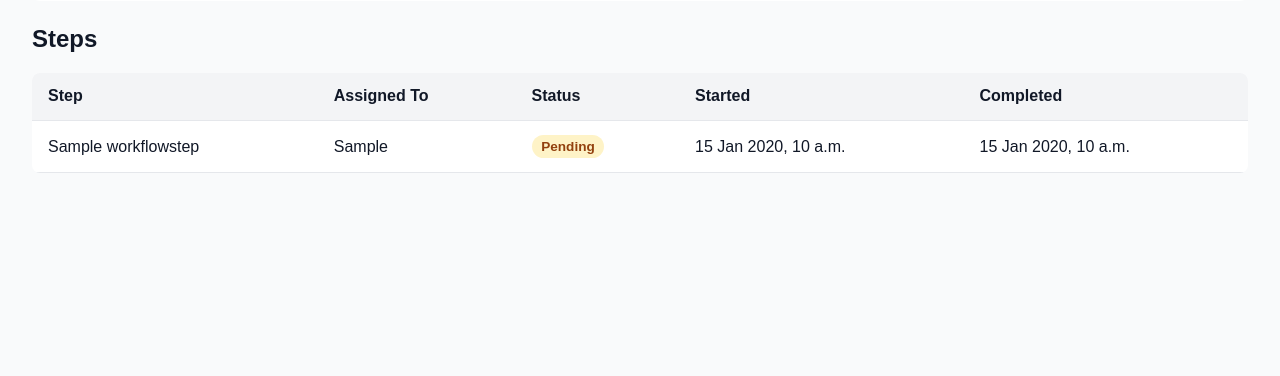
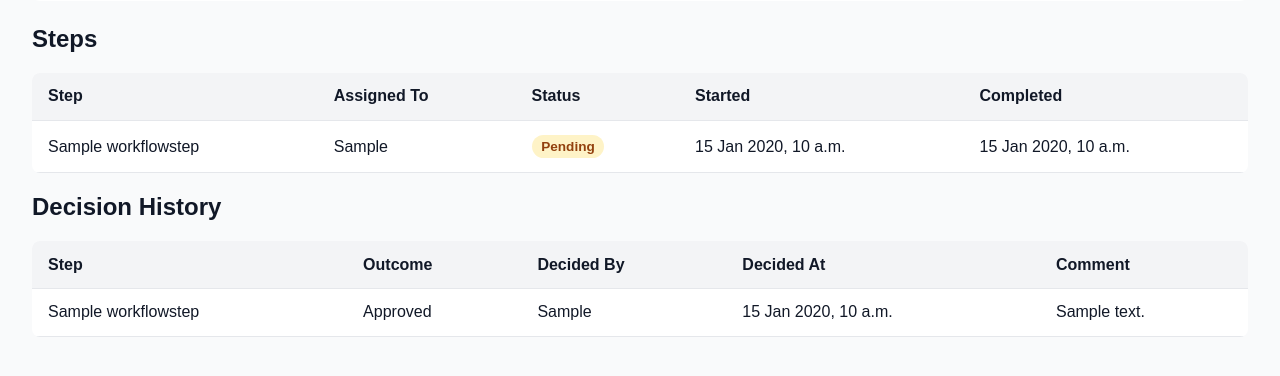
Before and after one commit to aneto-dev/opsflow, a Django app: a page that uses workflows/templates/workflows/run_detail.html in a window 1280 px wide. Shown: the part 257-633 px from the top of the page. Run offline with Django 5.2, Linux system fonts and the light colour scheme; tables that the repository leaves empty hold one stand-in row (values such as "Sample post").

Commit message:
feat: add workflow decision safety guards and authorization checks

```diff
--- a/workflows/templates/workflows/run_detail.html
+++ b/workflows/templates/workflows/run_detail.html
@@ -84,7 +84,7 @@
         <strong>Completed At:</strong> {{ run.completed_at|default:"—" }}
     </div>
 
-    {% if active_step %}
+    {% if can_decide %}
     <div class="card">
         <h2>Make Decision</h2>
         <form method="post">
@@ -126,5 +126,33 @@
             {% endfor %}
         </tbody>
     </table>
+
+        <h2>Decision History</h2>
+    <table>
+        <thead>
+            <tr>
+                <th>Step</th>
+                <th>Outcome</th>
+                <th>Decided By</th>
+                <th>Decided At</th>
+                <th>Comment</th>
+            </tr>
+        </thead>
+        <tbody>
+            {% for decision in decisions %}
+            <tr>
+                <td>{{ decision.step_run.step.name }}</td>
+                <td>{{ decision.get_outcome_display }}</td>
+                <td>{{ decision.decided_by }}</td>
+                <td>{{ decision.decided_at }}</td>
+                <td>{{ decision.comment|default:"—" }}</td>
+            </tr>
+            {% empty %}
+            <tr>
+                <td colspan="5">No decisions recorded yet.</td>
+            </tr>
+            {% endfor %}
+        </tbody>
+    </table>
 </body>
 </html>
--- a/workflows/views.py
+++ b/workflows/views.py
@@ -1,6 +1,6 @@
 from django.shortcuts import redirect
 from django.views.generic import ListView, DetailView
-from workflows.models import WorkflowRun
+from workflows.models import WorkflowRun, WorkflowDecision
 from workflows.forms import WorkflowDecisionForm
 from workflows.services import WorkflowService
 
@@ -22,15 +22,48 @@ class WorkflowRunDetailView(DetailView):
 
     def get_context_data(self, **kwargs):
         context = super().get_context_data(**kwargs)
+
+        active_step = self.object.step_runs.filter(status="in_progress").first()
+        can_decide = (
+            active_step
+            and self.request.user.is_authenticated
+            and self.request.user.username == active_step.assigned_to
+        )
+
+        context["decisions"] = (
+            WorkflowDecision.objects
+            .filter(step_run__workflow_run=self.object)
+            .select_related("step_run", "step_run__step")
+            .order_by("-decided_at")
+        )
+        context["active_step"] = active_step
+        context["can_decide"] = can_decide
         context["decision_form"] = WorkflowDecisionForm()
+
         return context
 
     def post(self, request, *args, **kwargs):
         self.object = self.get_object()
+
+        if self.object.status == WorkflowRun.Status.COMPLETED:
+            return redirect("workflow-run-detail", reference=self.object.reference)
+
         form = WorkflowDecisionForm(request.POST)
 
         if form.is_valid():
             active_step = self.object.step_runs.filter(status="in_progress").first()
+
+            if not active_step:
+                return redirect("workflow-run-detail", reference=self.object.reference)
+
+            if not request.user.is_authenticated:
+                return redirect("workflow-run-detail", reference=self.object.reference)
+
+            if request.user.username != active_step.assigned_to:
+                return redirect("workflow-run-detail", reference=self.object.reference)
+
+            if active_step.decisions.exists():
+                return redirect("workflow-run-detail", reference=self.object.reference)
 
             if active_step:
                 WorkflowService.record_decision(
```
Also changed, not shown: workflows/services.py (+16 -1 lines).
